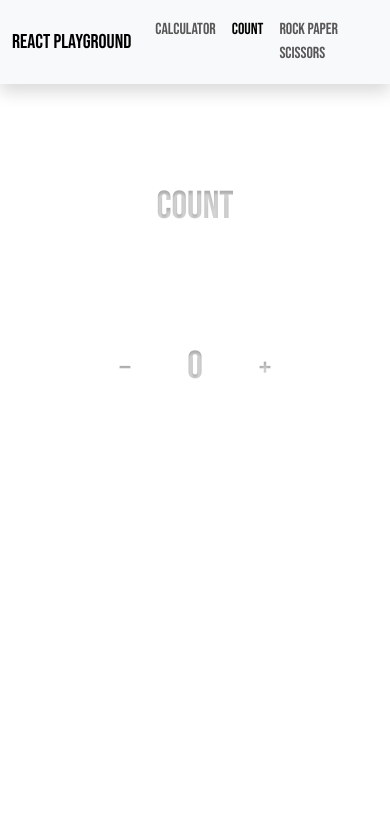
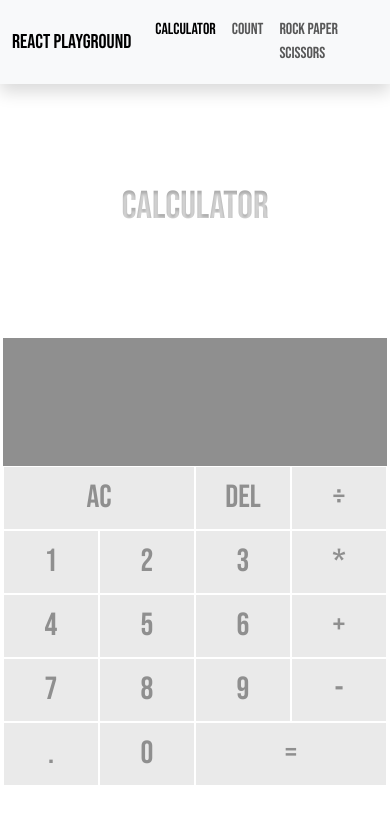
Before and after one commit to Mtlightfoot/react-practice, a React (Vite) app: page /#/Calculator in a window 390 px wide. Before the commit this address led to /#/Count. Shown: the top 824 px of the page. Built offline with nearby package versions, Linux system fonts and the light colour scheme.

Commit message:
Fixed issue where calculator output window would change size when multiple lines of numbers are entered

```diff
--- a/src/styles/main.css
+++ b/src/styles/main.css
@@ -102,7 +102,7 @@ body {
     background-color: #acacac;
     justify-content: center;
     grid-template-columns: repeat(4, 6rem);
-    grid-template-rows: minmax(7rem, auto) repeat(5, 6rem);
+    grid-template-rows: minmax(8rem, auto) repeat(5, 6rem);
 }
 
 .calculator-grid>button {
@@ -180,6 +180,6 @@ body {
         background-color: #acacac;
         justify-content: center;
         grid-template-columns: repeat(4, 6rem);
-        grid-template-rows: minmax(5rem, auto) repeat(5, 4rem);
+        grid-template-rows: minmax(8rem, auto) repeat(5, 4rem);
     }
 }
```
